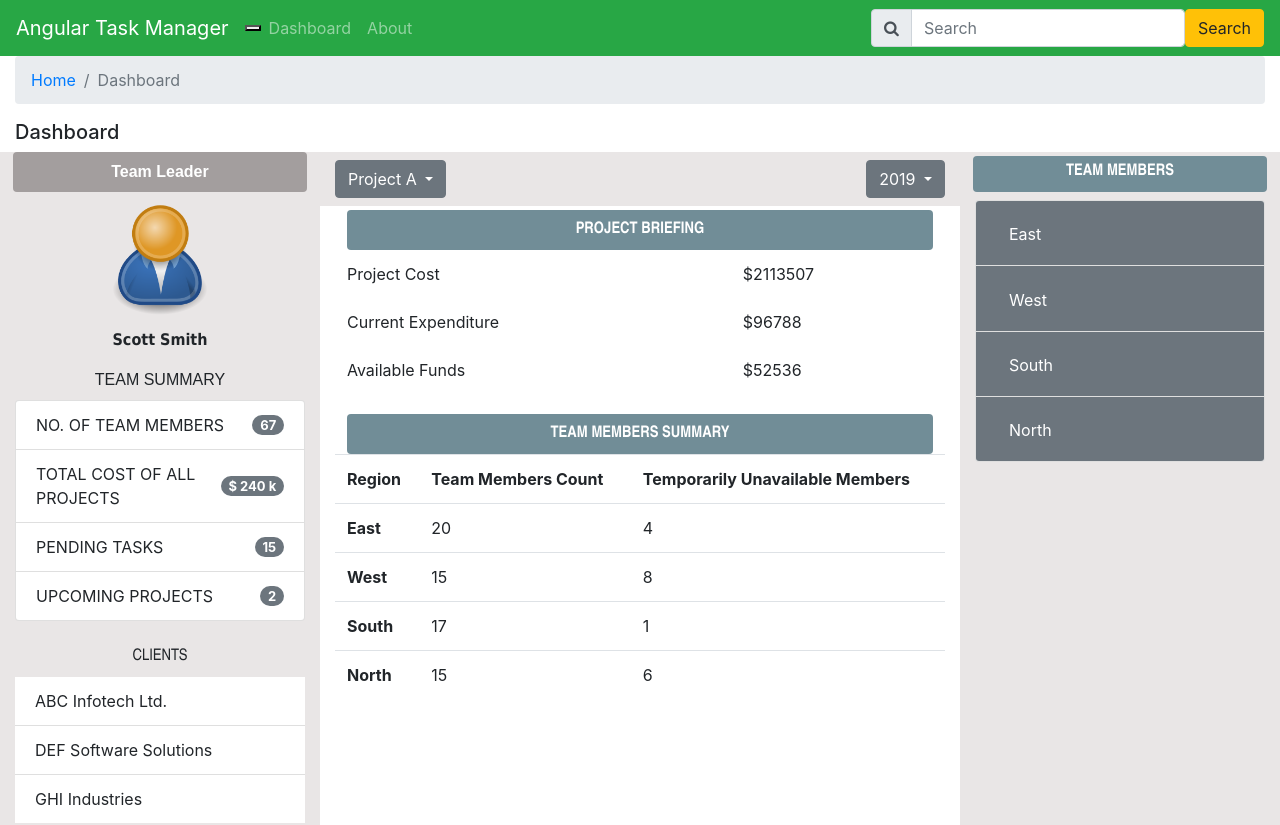
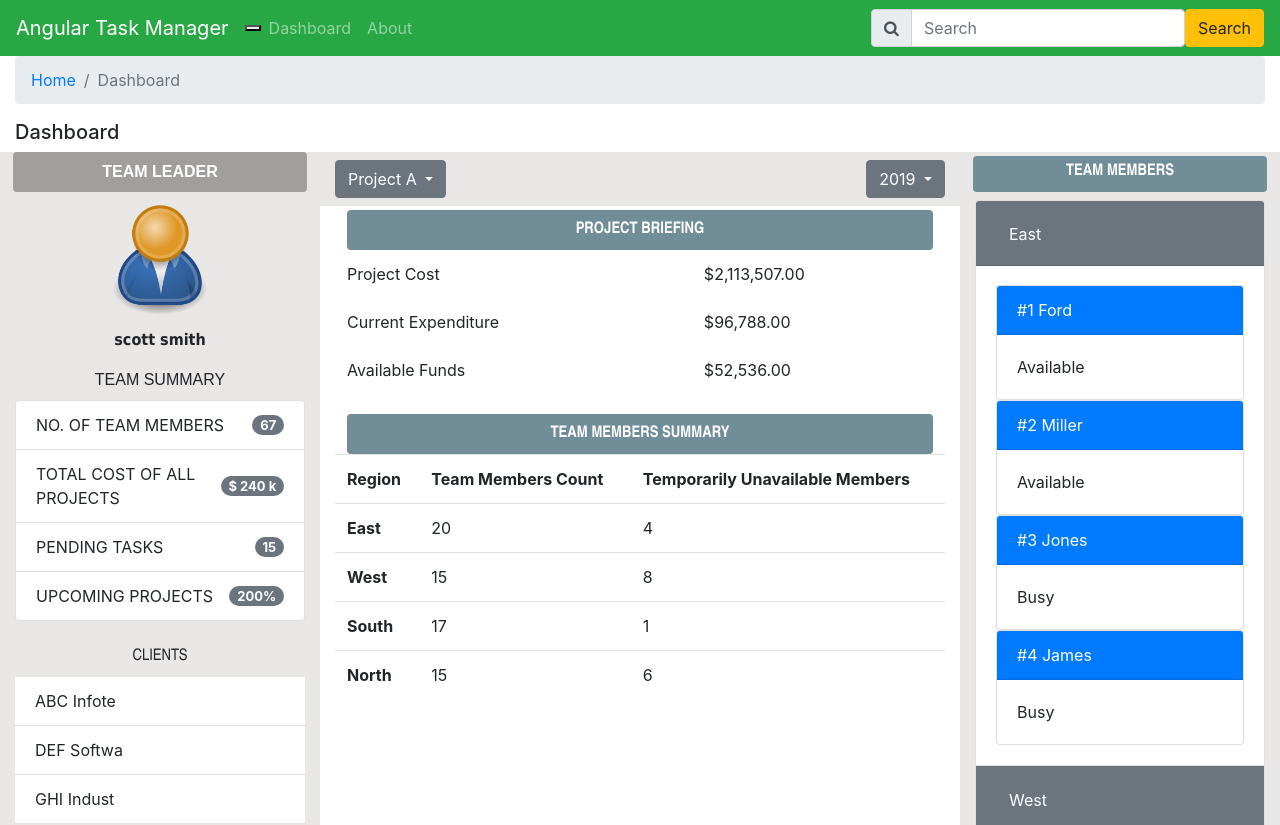
Before and after one commit to devmo2017/angular, an Angular app in the folder TaskManager/: page /dashboard in a window 1280 px wide. Shown: the top 825 px of the page. Built offline with nearby package versions, Linux system fonts and the light colour scheme.

Commit message:
updated dashboard

```diff
--- a/TaskManager/src/app/dashboard/dashboard.component.html
+++ b/TaskManager/src/app/dashboard/dashboard.component.html
@@ -6,16 +6,18 @@
 </nav>
 
 <h5>Dashboard</h5>
+<h6>{{ToDay | date : "d/M/y"}}</h6>
 <div class="row">
   <div class="col-lg-3 pb-3" style="background-color:#e9e6e6">
     <div class="row">
       <div class="col-11 text-white text-center mx-auto rounded pt-2 pb-2 font-weight-bold"
-        style="background-color:#a39e9e; font-family:  'Arial Narrow Bold', sans-serif">{{Designation}}</div>
+        style="background-color:#a39e9e; font-family:  'Arial Narrow Bold', sans-serif">{{Designation | uppercase}}
+      </div>
       <div class="col-12 text-center mt-2">
         <img src="assets/user.png" width="120px">
       </div>
       <div class="col-12 text-center pt-2 pb-2 font-weight-bold" style="font-family: Tahoma">
-        {{Username}}
+        {{Username | lowercase}}
       </div>
       <div class="col-12 text-center pt-2 pb-2" style="font-family: Arial">TEAM SUMMARY</div>
       <div class="col-12 mb-3">
@@ -34,15 +36,16 @@
           </li>
           <li class="list-group-item d-flex justify-content-between align-items-center">
             UPCOMING PROJECTS
-            <span class="badge badge-secondary badge-pill" style="font-size:13px">{{UpComingProjects}}</span>
+            <span class="badge badge-secondary badge-pill" style="font-size:13px">{{UpComingProjects | percent}}</span>
           </li>
         </ul>
       </div>
       <div class="col-12 text-center pt-2 pb-2" style="font-family: 'Arial Narrow'">CLIENTS</div>
       <div class="col-12">
         <ul class="list-group list-group-flush">
-          <li class="list-group-item" *ngFor="let client of Clients">{{client}}</li>
+          <li class="list-group-item" *ngFor="let client of Clients">{{client | slice: 0: 10}}</li>
         </ul>
+        <!--{{TeamMembersSummary}}-->
       </div>
     </div>
   </div>
@@ -57,7 +60,8 @@
                 Project A
               </button>
               <div class="dropdown-menu">
-                <a class="dropdown-item" href="#" *ngFor="let project of Projects">{{project}}</a>
+                <a class="dropdown-item" href="#" *ngFor="let project of Projects" onclick="return false"
+                  (click)="onProjectChange($event)">{{project}}</a>
               </div>
             </div>
           </div>
@@ -80,15 +84,15 @@
         <table class="table table-borderless">
           <tr>
             <td>Project Cost</td>
-            <td>${{ProjectCost}}</td>
+            <td>{{ProjectCost | currency: "USD" }}</td>
           </tr>
           <tr>
             <td>Current Expenditure</td>
-            <td>${{CurrentExpenditure}}</td>
+            <td>{{CurrentExpenditure | currency: "USD"}}</td>
           </tr>
           <tr>
             <td>Available Funds</td>
-            <td>${{AvailableFunds}}</td>
+            <td>{{AvailableFunds | currency: "USD"}}</td>
           </tr>
         </table>
       </div>
@@ -124,14 +128,29 @@
       <div class="col-lg-12 pt-2">
         <div class="accordion" id="accordion1">
           <div class="card" *ngFor="let teamMembersGroup of TeamMembers; let i = index">
+
+
             <div class="card-header bg-secondary" id="card1">
               <h2 class="mb-0">
                 <button class="btn btn-link text-white" type="button" data-toggle="collapse"
                   [attr.data-target]=" '#cardbody' + i ">{{teamMembersGroup.Region}}</button>
               </h2>
             </div>
-            <div [id]=" 'cardbody' + i " class="collapse" data-parent="#accordion1">
+            <div [id]=" 'cardbody' + i " class="collapse" data-parent="#accordion1" [ngClass]="(i == 0)? 'show': '' ">
               <div class="card-body">
+
+                <div *ngIf="i == 0; then firstTemplate; else secondTemplate">
+
+                </div>
+
+                <ng-template #firstTemplate>
+                  <div class="card" *ngFor="let member of teamMembersGroup.Members">
+                    <div class="card-header bg-primary text-white">#{{member.ID}} {{member.Name}}</div>
+                    <div class="card-body">{{member.Status}}</div>
+                  </div>
+                </ng-template>
+
+                <ng-template #secondTemplate>
                   <table class="table">
                     <thead>
                       <tr>
@@ -143,13 +162,18 @@
                     <tbody>
                       <tr *ngFor="let member of teamMembersGroup.Members">
                         <td>{{member.ID}}</td>
-                      <td>{{member.Name}}</td>
+                        <td [style.color]=" (member.Status == 'Busy')? 'red': 'black' ">{{member.Name}}</td>
                         <td>{{member.Status}}</td>
                       </tr>
                     </tbody>
                   </table>
+                </ng-template>
+
+
               </div>
             </div>
+
+
           </div>
 
         </div>
--- a/TaskManager/src/index.html
+++ b/TaskManager/src/index.html
@@ -7,6 +7,13 @@
   <base href="/">
   <meta name="viewport" content="width=device-width, initial-scale=1">
   <link rel="icon" type="image/x-icon" href="favicon.ico">
+  <script src="https://code.jquery.com/jquery-3.4.1.js"></script>
+
+  <script src="https://cdnjs.cloudflare.com/ajax/libs/popper.js/1.14.7/umd/popper.js"></script>
+
+  <script src="https://maxcdn.bootstrapcdn.com/bootstrap/4.3.1/js/bootstrap.js"></script>
+
+  <link href="https://stackpath.bootstrapcdn.com/font-awesome/4.7.0/css/font-awesome.min.css" rel="stylesheet">
 </head>
 
 <body>
```
Lines whose indentation alone changed are shown as unchanged.
